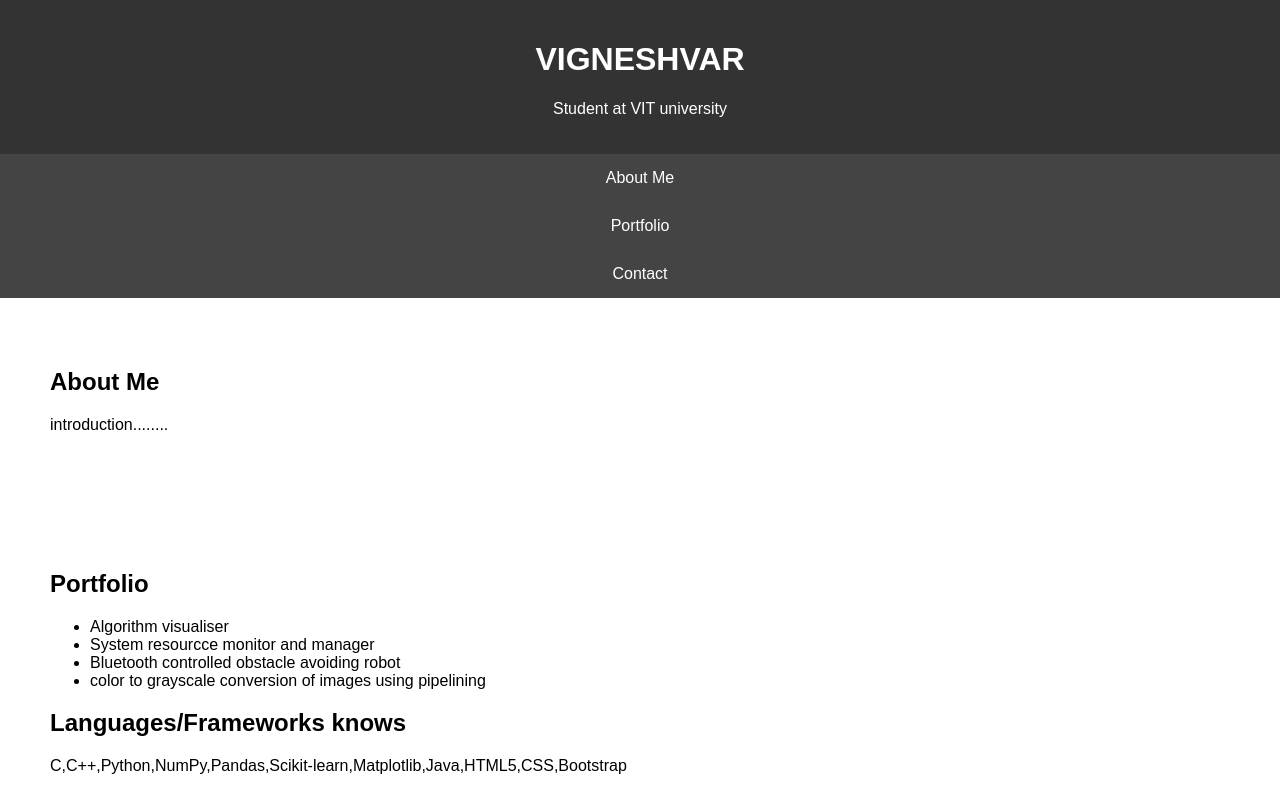
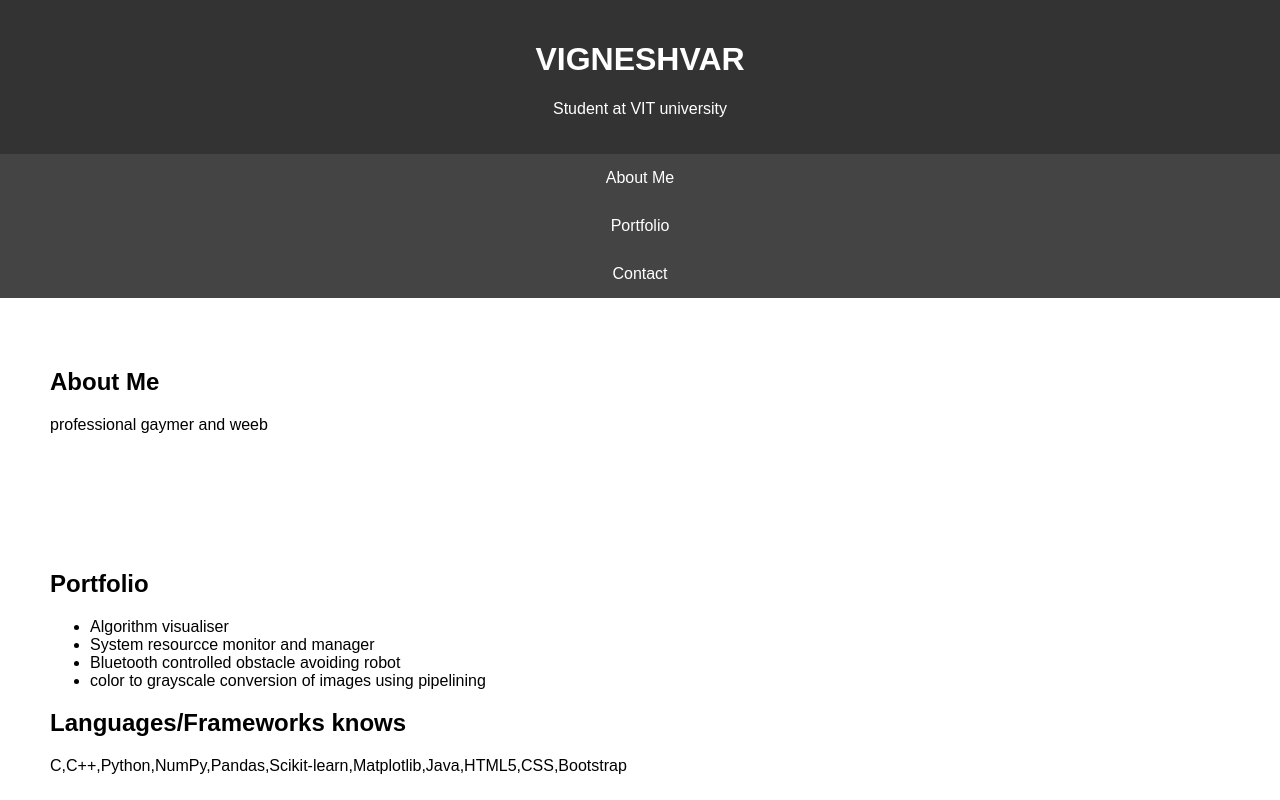
Before and after one commit to Vigneshvar-2511/exercise, a plain HTML site: page index.html in a window 1280 px wide. Shown: the top 800 px of the page. Drawn offline with Linux system fonts and the light colour scheme.

Commit message:
Update index.html

```diff
--- a/index.html
+++ b/index.html
@@ -22,7 +22,7 @@
 
     <section id="about">
         <h2>About Me</h2>
-        <p>introduction........</p>
+        <p>professional gaymer and weeb</p>
     </section>
 
     <section id="portfolio">
```
